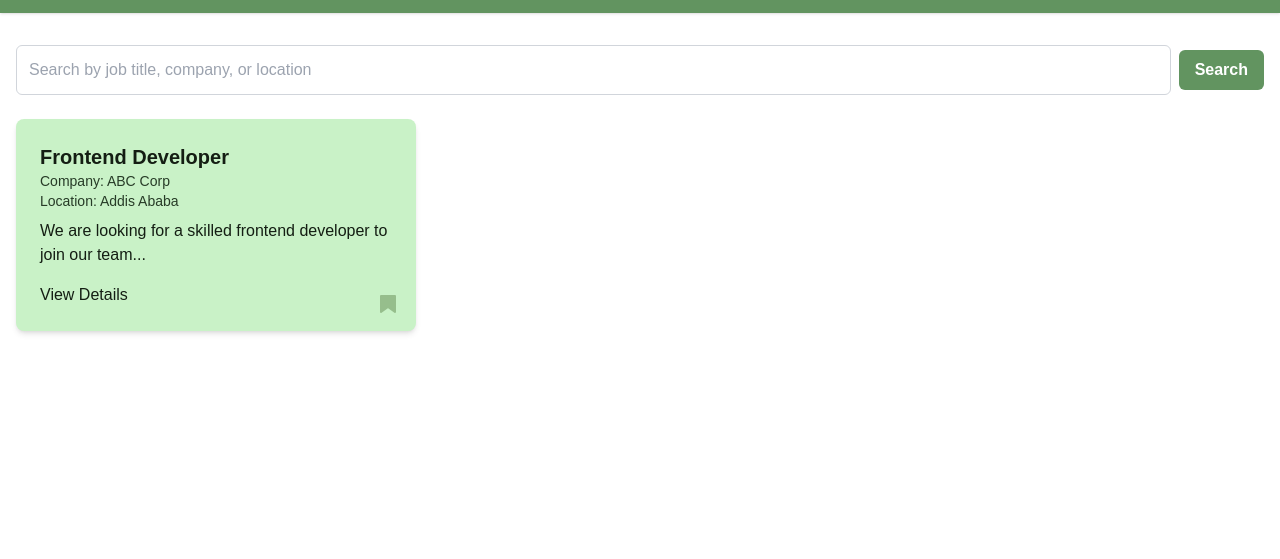
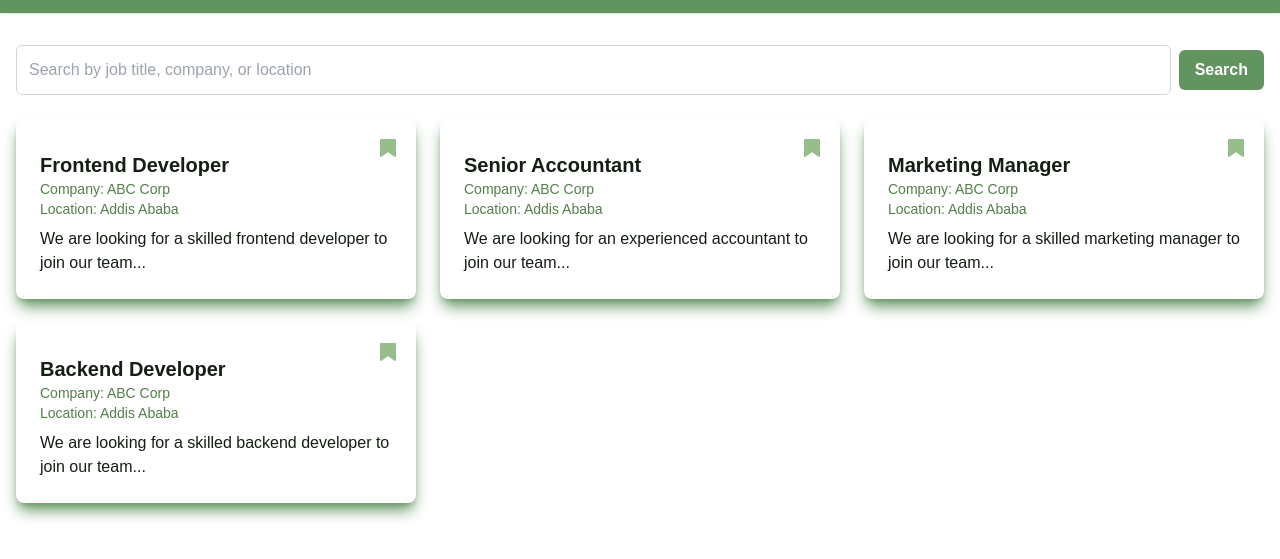
Before and after one commit to betterbenii/job-listing-frontend, a website: page html/job-listings.html in a window 1280 px wide. Shown: the part 59-618 px from the top of the page. Drawn offline with Linux system fonts and the light colour scheme.

Commit message:
worked on the job listings page styling

```diff
--- a/html/job-listings.html
+++ b/html/job-listings.html
@@ -63,20 +63,58 @@
   <!-- Job Listings -->
   <div class="grid gap-6 lg:grid-cols-2 xl:grid-cols-3">
     <!-- Job Card Example -->
-    <div class="bg-tea_green p-6 rounded-lg shadow-md relative">
-      <h2 class="text-xl font-semibold text-asparagus-100">Frontend Developer</h2>
-      <p class="text-sm text-asparagus-200">Company: ABC Corp</p>
-      <p class="text-sm text-asparagus-200">Location: Addis Ababa</p>
-      <p class="mt-2 text-asparagus-100">We are looking for a skilled frontend developer to join our team...</p>
-      <a href="job-detail.html" class="inline-block mt-4 text-asparagus-100 hover:underline">View Details</a>
-
-      <!-- Bookmark Button -->
-      <button class="absolute bottom-4 right-4 text-olivine hover:text-asparagus" onclick="bookmarkJob()">
+    <div class="bg-white p-6 rounded-lg shadow-lg shadow-asparagus relative hover:bg-tea_green-500 cursor-pointer" onclick="location.href='job-detail.html'">
+      <button class="absolute top-4 right-4 text-olivine hover:text-asparagus" onclick="event.stopPropagation(); bookmarkJob()">
         <svg xmlns="http://www.w3.org/2000/svg" class="h-6 w-6" fill="currentColor" viewBox="0 0 24 24" stroke="currentColor">
           <path stroke-linecap="round" stroke-linejoin="round" stroke-width="2" d="M5 5v16l7-5 7 5V5z" />
         </svg>
       </button>
+
+      <h2 class="text-xl font-semibold text-asparagus-100 mt-2">Frontend Developer</h2>
+      <p class="text-sm text-olivine-300">Company: ABC Corp</p>
+      <p class="text-sm text-olivine-300">Location: Addis Ababa</p>
+      <p class="mt-2 text-asparagus-100">We are looking for a skilled frontend developer to join our team...</p>
     </div>
+
+    <div class="bg-white p-6 rounded-lg shadow-lg shadow-asparagus relative hover:bg-tea_green-500 cursor-pointer" onclick="location.href='job-detail.html'">
+      <button class="absolute top-4 right-4 text-olivine hover:text-asparagus" onclick="event.stopPropagation(); bookmarkJob()">
+        <svg xmlns="http://www.w3.org/2000/svg" class="h-6 w-6" fill="currentColor" viewBox="0 0 24 24" stroke="currentColor">
+          <path stroke-linecap="round" stroke-linejoin="round" stroke-width="2" d="M5 5v16l7-5 7 5V5z" />
+        </svg>
+      </button>
+
+      <h2 class="text-xl font-semibold text-asparagus-100 mt-2">Senior Accountant</h2>
+      <p class="text-sm text-olivine-300">Company: ABC Corp</p>
+      <p class="text-sm text-olivine-300">Location: Addis Ababa</p>
+      <p class="mt-2 text-asparagus-100">We are looking for an experienced accountant to join our team...</p>
+    </div>
+
+    <div class="bg-white p-6 rounded-lg shadow-lg shadow-asparagus relative hover:bg-tea_green-500 cursor-pointer" onclick="location.href='job-detail.html'">
+      <button class="absolute top-4 right-4 text-olivine hover:text-asparagus" onclick="event.stopPropagation(); bookmarkJob()">
+        <svg xmlns="http://www.w3.org/2000/svg" class="h-6 w-6" fill="currentColor" viewBox="0 0 24 24" stroke="currentColor">
+          <path stroke-linecap="round" stroke-linejoin="round" stroke-width="2" d="M5 5v16l7-5 7 5V5z" />
+        </svg>
+      </button>
+
+      <h2 class="text-xl font-semibold text-asparagus-100 mt-2">Marketing Manager</h2>
+      <p class="text-sm text-olivine-300">Company: ABC Corp</p>
+      <p class="text-sm text-olivine-300">Location: Addis Ababa</p>
+      <p class="mt-2 text-asparagus-100">We are looking for a skilled marketing manager to join our team...</p>
+    </div>
+
+    <div class="bg-white p-6 rounded-lg shadow-lg shadow-asparagus relative hover:bg-tea_green-500 cursor-pointer" onclick="location.href='job-detail.html'">
+      <button class="absolute top-4 right-4 text-olivine hover:text-asparagus" onclick="event.stopPropagation(); bookmarkJob()">
+        <svg xmlns="http://www.w3.org/2000/svg" class="h-6 w-6" fill="currentColor" viewBox="0 0 24 24" stroke="currentColor">
+          <path stroke-linecap="round" stroke-linejoin="round" stroke-width="2" d="M5 5v16l7-5 7 5V5z" />
+        </svg>
+      </button>
+
+      <h2 class="text-xl font-semibold text-asparagus-100 mt-2">Backend Developer</h2>
+      <p class="text-sm text-olivine-300">Company: ABC Corp</p>
+      <p class="text-sm text-olivine-300">Location: Addis Ababa</p>
+      <p class="mt-2 text-asparagus-100">We are looking for a skilled backend developer to join our team...</p>
+    </div>
+
   </div>
 </main>
 
```
Also changed, not shown: html/recruiter-dashboard.html (+5 -5 lines), css/output.css.
